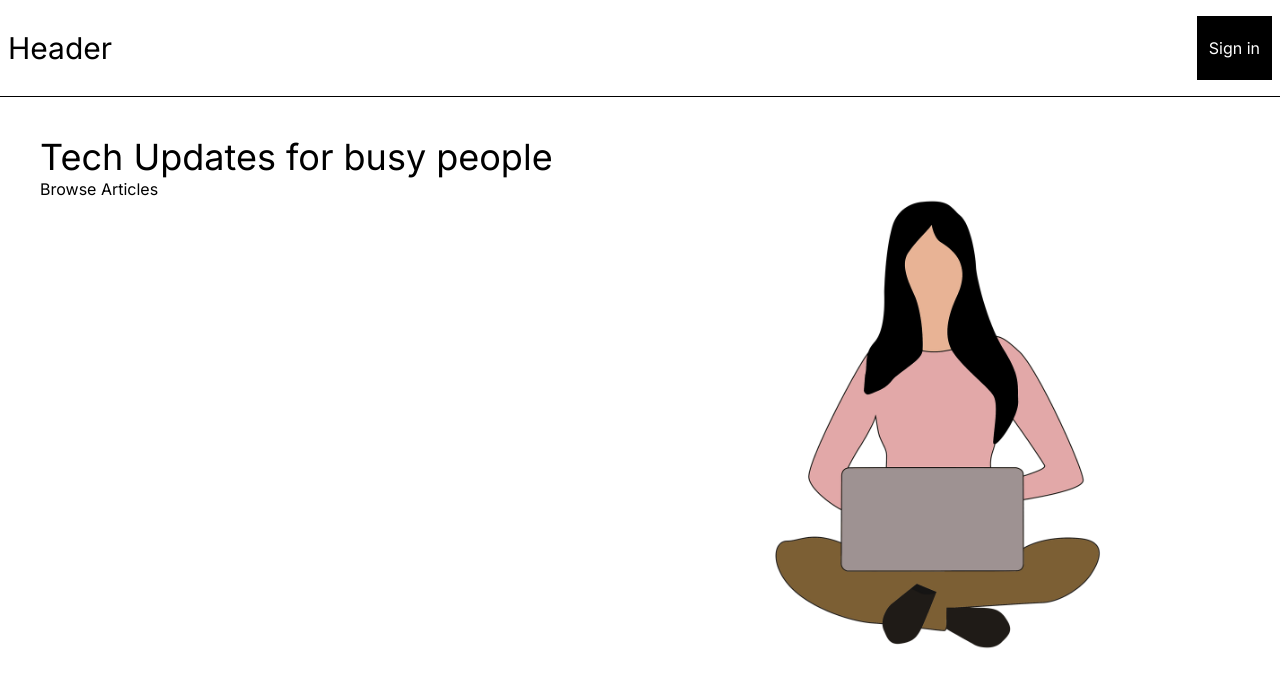
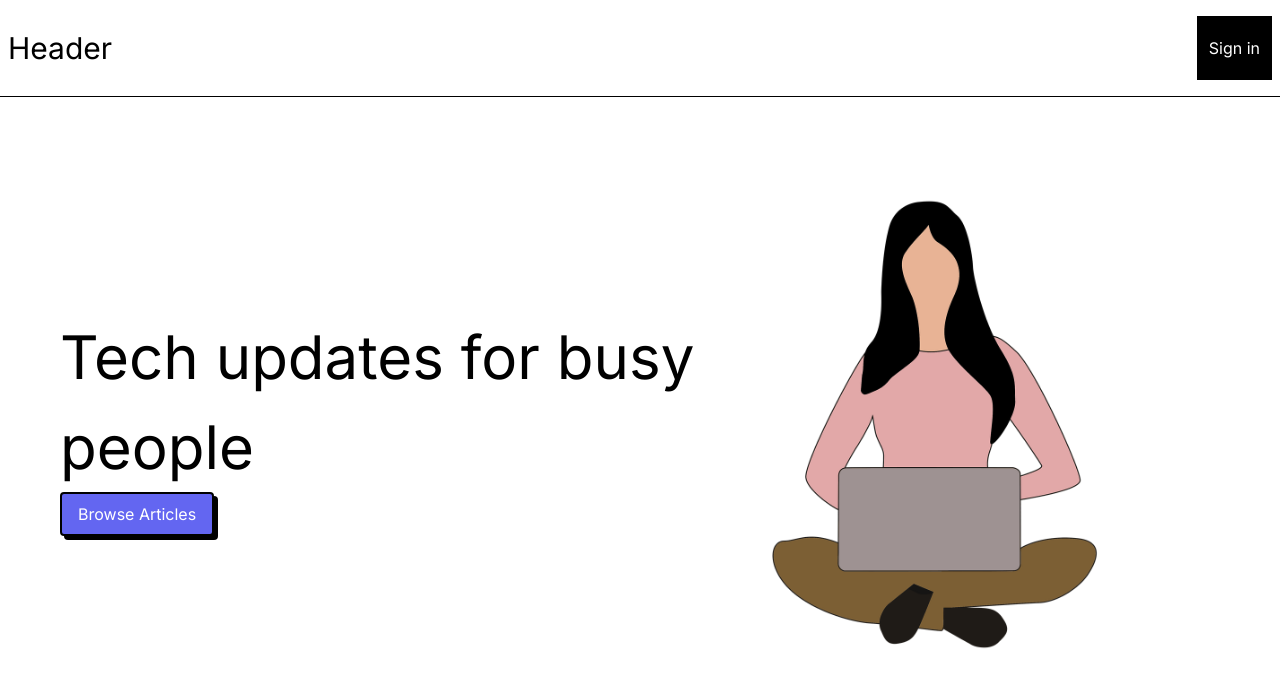
Before and after one commit to yash2324/Innov8tech, a Next.js app: page / in a window 1280 px wide. Shown: the top 688 px of the page. Built offline with nearby package versions, Linux system fonts and the light colour scheme.

Commit message:
finished herosection

```diff
--- a/src/app/home/HeroSection.tsx
+++ b/src/app/home/HeroSection.tsx
@@ -5,9 +5,13 @@ type Props = {};
 const HeroSection = (props: Props) => {
   return (
     <section className="grid grid-cols-1 sm:grid-cols-12 p-10">
-      <div className="col-span-7">
-        <h1 className="text-2xl sm:text-4xl">Tech Updates for busy people</h1>
-        <button>Browse Articles</button>
+      <div className="col-span-7 w-full place-self-center text-center sm:text-left justify-self-start">
+        <h1 className="text-2xl sm:text-4xl md:text-6xl md:leading-normal">
+          Tech updates for busy people
+        </h1>
+        <button className="bg-indigo-500 text-white px-4 py-2 border-2 rounded shadow-[0.25rem_0.25rem_0px_0px_rgba(0,0,0,1)]">
+          Browse Articles
+        </button>
       </div>
       <div className="col-span-5">
         <Image
--- a/tailwind.config.ts
+++ b/tailwind.config.ts
@@ -15,6 +15,13 @@ const config: Config = {
     },
     container: {
       center: true,
+      screens: {
+        sm: "600px",
+        md: "728px",
+        lg: "984px",
+        xl: "1240px",
+        "2xl": "1300px",
+      },
     },
   },
   plugins: [],
```
Also changed, not shown: package.json (+8 -5 lines), 1 other file (tests, documents, lock files or other folders).
